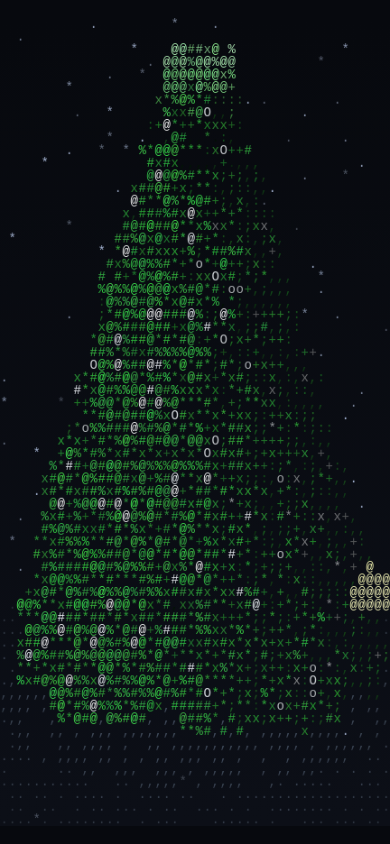
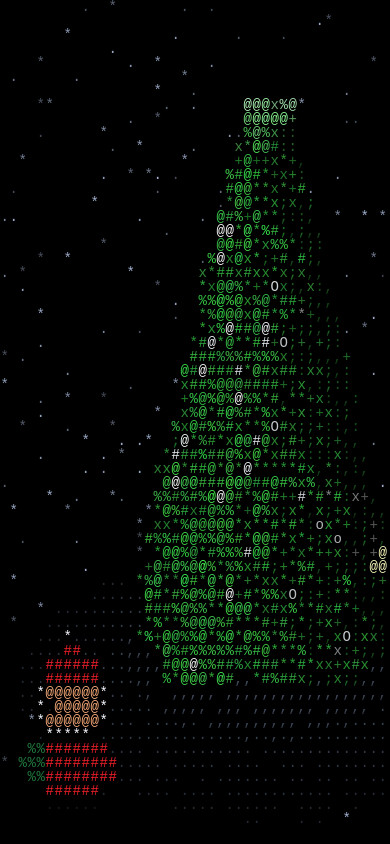
Before and after one commit to Fadhlijeu/tata-christmast, a plain HTML site: page index.html in a window 390 px wide. Drawn offline with Linux system fonts and the light colour scheme.

Commit message:
Add ASCII Santa, full black background and mobile audio retries

```diff
--- a/index.html
+++ b/index.html
@@ -8,9 +8,9 @@
 <title>ASCII Christmas Tree</title>
 <style>
 *{box-sizing:border-box}
-html,body{width:100%;height:100%;margin:0;overflow:hidden;background:#07090e}
-body{display:grid;place-items:center}
-canvas{display:block;max-width:100vw;max-height:100vh}
+html,body{width:100%;height:100%;margin:0;overflow:hidden;background:#000}
+body{display:grid;place-items:center;background:#000}
+canvas{display:block;width:100vw;height:100vh;max-width:100vw;max-height:100vh;background:#000}
 </style>
 </head>
 <body>
@@ -30,7 +30,9 @@ const TAU = Math.PI * 2;
 const GROUND = -1.18, Y0 = -.96, Y1 = 1.34, GROUND_R = 1.55;
 const T_GROW = [.2, 4.6], T_GARLAND = [4.8, 7.0], T_ORN = [6.6, 8.6];
 const T_LIGHTS = [7.8, 10.4], T_GIFTS = [9.2, 10.9], T_STAR = 11.4;
-const PITCH = .19, CAM_D = 6, SCALE_Y = 20.5, ROT_SPEED = .45;
+const PITCH = .19, CAM_D = 6, ROT_SPEED = .45;
+let SCALE_Y = 20.5;
+let TREE_CENTER_X = .66;
 const CW = 9, CH = 14;
 const WHITE = [.96,.98,1], GOLD = [1,.80,.24], BAUBLE_GOLD = [1,.84,.36];
 const RED = [.95,.14,.16], SILVER = [.82,.88,.96], GREEN_BOX = [.15,.72,.32];
@@ -303,16 +305,18 @@ function buildScene(){
 
 function resize(){
   const mobile=window.innerWidth<700;
-  cols=mobile?48:88;
-  rows=mobile?64:74;
-  aspect=mobile?.72:CW/CH;
-  logicalW=cols*CW;logicalH=rows*CH;
+  logicalW=window.innerWidth;
+  logicalH=window.innerHeight;
+  cols=Math.max(1,Math.floor(logicalW/CW));
+  rows=Math.max(1,Math.floor(logicalH/CH));
+  aspect=mobile?.90:CW/CH;
+  SCALE_Y=mobile?16:20.5;
+  TREE_CENTER_X=mobile?.68:.66;
   dpr=Math.min(window.devicePixelRatio||1,2);
   canvas.width=Math.round(logicalW*dpr);
   canvas.height=Math.round(logicalH*dpr);
-  const fit=Math.min(window.innerWidth/logicalW,window.innerHeight/logicalH);
-  canvas.style.width=(logicalW*fit)+"px";
-  canvas.style.height=(logicalH*fit)+"px";
+  canvas.style.width=logicalW+"px";
+  canvas.style.height=logicalH+"px";
   ctx.setTransform(dpr,0,0,dpr,0,0);
   ctx.font='14px "Courier New",Consolas,monospace';
   ctx.textBaseline="alphabetic";
@@ -322,13 +326,13 @@ function resize(){
   colors=new Uint8ClampedArray(cols*rows*3);
 }
 
-function project(x,y,z,rot,cr,sr){
+function project(x,y,z,rot,cr,sr,centerX=TREE_CENTER_X){
   const rx=x*cr+z*sr,rz=-x*sr+z*cr;
   const cp=Math.cos(PITCH),sp=Math.sin(PITCH);
   const y2=y*cp-rz*sp,z2=y*sp+rz*cp;
   const distance=CAM_D-z2,f=CAM_D/distance;
   return [
-    cols/2+rx*f*SCALE_Y/aspect,
+    cols*centerX+rx*f*SCALE_Y/aspect,
     rows*.47-y2*f*SCALE_Y,
     distance
   ];
@@ -402,6 +406,61 @@ function drawStar(t,rot){
   }
 }
 
+function drawSanta(t){
+  const sprite=[
+    "         W         ",
+    "        RRR        ",
+    "       RRRRR       ",
+    "      RRRRRRR      ",
+    "     RRRRRRRRR     ",
+    "    WWWWWWWWWWW    ",
+    "    WPPPPPPPPPW    ",
+    "    WPKPPPPPKPW    ",
+    "    WPPPPPPPPPW    ",
+    "     WPPPPPW       ",
+    "      WWWWW        ",
+    "   GGGRRRRRRRRR    ",
+    "  GGGGRRRRRRRRRR   ",
+    "   GGRRRYYYYRRRR   ",
+    "     RRRRRRRRR     ",
+    "     RRRRRRRRR     ",
+    "      RRR RRR      ",
+    "      KKK KKK      "
+  ];
+  const palette={
+    W:["*",[.96,.97,1]],
+    R:["#", [.94,.12,.16]],
+    P:["@",[1,.69,.49]],
+    K:[".",[.10,.09,.10]],
+    G:["%",[.13,.48,.24]],
+    Y:["+",[1,.78,.28]]
+  };
+  const mobile=window.innerWidth<700;
+  const scale=mobile?.72:1;
+  const width=Math.max(...sprite.map(row=>row.length));
+  const height=Math.ceil(sprite.length*scale);
+  const x0=mobile?1:Math.max(2,Math.round(cols*.11));
+  const y0=Math.max(0,rows-height-(mobile?2:3));
+  const bob=Math.sin(t*1.7)*.18;
+
+  for(let y=0;y<sprite.length;y++){
+    for(let x=0;x<sprite[y].length;x++){
+      const marker=sprite[y][x];
+      const style=palette[marker];
+      if(!style)continue;
+      const sx=x0+Math.round(x*scale);
+      const sy=y0+Math.round(y*scale+bob);
+      if(sx<0||sx>=cols||sy<0||sy>=rows)continue;
+      const index=sy*cols+sx,offset=index*3;
+      glyphs[index]=style[0].charCodeAt(0);
+      colors[offset]=Math.round(style[1][0]*255);
+      colors[offset+1]=Math.round(style[1][1]*255);
+      colors[offset+2]=Math.round(style[1][2]*255);
+      cellKinds[index]=255;
+    }
+  }
+}
+
 function render(t){
   glyphs.fill(0);depths.fill(Infinity);cellKinds.fill(255);
   const rot=ROT_SPEED*t,cr=Math.cos(rot),sr=Math.sin(rot);
@@ -422,7 +481,7 @@ function render(t){
     const rx=x*cr+z*sr,rz=-x*sr+z*cr;
     const y2=y*cp-rz*sp,z2=y*sp+rz*cp;
     const distance=CAM_D-z2,projection=CAM_D/distance;
-    const sx=Math.round(cols/2+rx*projection*SCALE_Y/aspect);
+    const sx=Math.round(cols*TREE_CENTER_X+rx*projection*SCALE_Y/aspect);
     const sy=Math.round(rows*.47-y2*projection*SCALE_Y);
     if(sx<0||sx>=cols||sy<0||sy>=rows)continue;
     const cell=sy*cols+sx;if(distance>=depths[cell])continue;
@@ -477,7 +536,7 @@ function render(t){
   // Falling snow remains behind the tree and ornaments.
   for(const flake of flakes){
     const y=1.95-((t*flake.spd+flake.off)%3.35);
-    const point=project(flake.x+.14*Math.sin(t*.8+flake.phase),y,flake.z,rot,cr,sr);
+    const point=project(flake.x+.14*Math.sin(t*.8+flake.phase),y,flake.z,rot,cr,sr,.5);
     const x=Math.round(point[0]),py=Math.round(point[1]);
     if(x<0||x>=cols||py<0||py>=rows)continue;
     const index=py*cols+x;if(glyphs[index]!==0)continue;
@@ -486,12 +545,10 @@ function render(t){
   }
 
   if(t>T_STAR)drawStar(t,rot);
+  drawSanta(t);
 
-  // A quiet night background; the tree is the only foreground element.
-  const gradient=ctx.createLinearGradient(0,0,0,logicalH);
-  gradient.addColorStop(0,"#07090e");
-  gradient.addColorStop(1,"#0c0f17");
-  ctx.fillStyle=gradient;
+  // Pure black canvas background, matching the page background.
+  ctx.fillStyle="#000";
   ctx.fillRect(0,0,logicalW,logicalH);
   for(let y=0;y<rows;y++)for(let x=0;x<cols;x++){
     const index=y*cols+x,code=glyphs[index];
@@ -522,37 +579,58 @@ window.addEventListener("resize",()=>{
 const soundtrack=document.getElementById("soundtrack");
 let soundtrackStarted=false;
 let soundtrackPending=false;
+let lastGestureAt=0;
 soundtrack.loop=true;
-soundtrack.volume=0.9;
+soundtrack.volume=1;
+soundtrack.preload="auto";
+soundtrack.setAttribute("playsinline","");
+soundtrack.setAttribute("webkit-playsinline","");
 
-function startSoundtrack(){
-  if(soundtrackStarted || soundtrackPending)return;
+function startSoundtrack(event){
+  const trustedGesture=Boolean(event&&event.isTrusted);
+  if(soundtrackStarted&&!soundtrack.paused)return;
+  if(soundtrackPending&&!trustedGesture)return;
+  if(trustedGesture){
+    const now=Date.now();
+    if(now-lastGestureAt<120)return;
+    lastGestureAt=now;
+  }
+
   soundtrackPending=true;
+  soundtrack.muted=false;
+  soundtrack.volume=1;
+
+  try{
     const attempt=soundtrack.play();
     if(attempt&&typeof attempt.then==="function"){
       attempt.then(()=>{
         soundtrackStarted=true;
         soundtrackPending=false;
       }).catch(()=>{
-      // Audible autoplay may be blocked by the browser; retry on readiness or user input.
+        soundtrackStarted=false;
         soundtrackPending=false;
       });
     }else{
       soundtrackStarted=true;
       soundtrackPending=false;
     }
+  }catch(error){
+    soundtrackStarted=false;
+    soundtrackPending=false;
+  }
 }
 
-// Try immediately on page load, then again when the MP3 has buffered enough to play.
+// Start automatically where permitted; mobile playback is retried synchronously
+// inside real touch/click gestures so the browser can unlock audible media.
 startSoundtrack();
 soundtrack.addEventListener("canplay",startSoundtrack);
+soundtrack.addEventListener("canplaythrough",startSoundtrack);
 window.addEventListener("pageshow",startSoundtrack);
 document.addEventListener("visibilitychange",()=>{
-  if(!document.hidden)startSoundtrack();
+  if(!document.hidden&&soundtrack.paused)startSoundtrack();
 });
 
-// Mobile browsers may only allow audible playback after a trusted user gesture.
-for(const eventName of ["pointerdown","touchend","click","keydown"]){
+for(const eventName of ["pointerdown","pointerup","touchstart","touchend","click","keydown"]){
   window.addEventListener(eventName,startSoundtrack,{capture:true,passive:true});
 }
 
```
Lines whose indentation alone changed are shown as unchanged.
